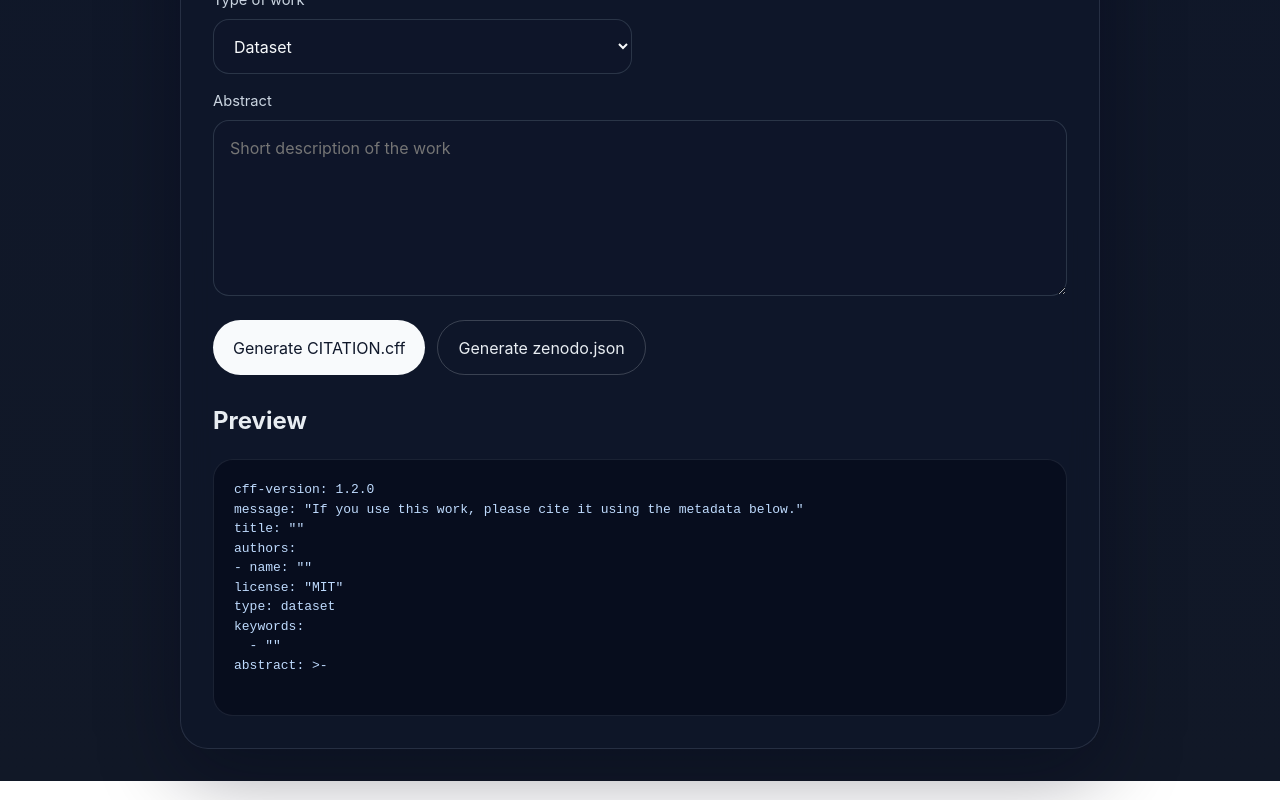
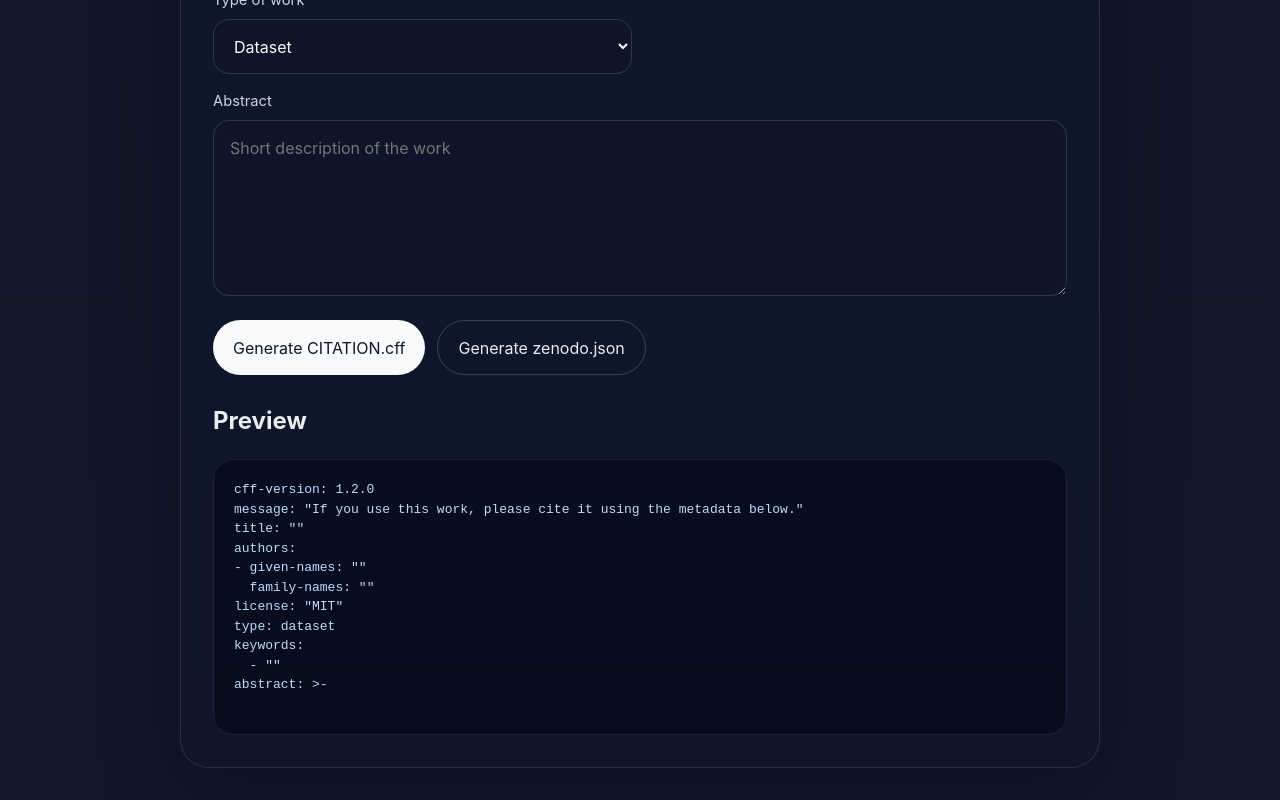
Before and after one commit to Imageomics/OpenCite, a React (Vite) app: page / in a window 1280 px wide. Shown: the part 498-1298 px from the top of the page. Built offline with nearby package versions, Linux system fonts and the light colour scheme.

Commit message:
Fix CITATION.cff author structure and update package.json and _metadata.json configs

```diff
--- a/src/App.jsx
+++ b/src/App.jsx
@@ -23,6 +23,29 @@ function splitList(value) {
     .filter(Boolean);
 }
 
+function parseAuthors(value) {
+  return splitList(value).map((author) => {
+    const parts = author.split(/\s+/).filter(Boolean);
+
+    if (parts.length === 1) {
+      return {
+        givenNames: '',
+        familyNames: parts[0],
+        fullName: parts[0],
+      };
+    }
+
+    const familyNames = parts[parts.length - 1] || '';
+    const givenNames = parts.slice(0, -1).join(' ');
+
+    return {
+      givenNames,
+      familyNames,
+      fullName: `${givenNames} ${familyNames}`.trim(),
+    };
+  });
+}
+
 function quoteYAML(value) {
   return String(value ?? '').replace(/"/g, '\\"');
 }
@@ -35,7 +58,10 @@ function indentBlock(value) {
 }
 
 function toCitationCff(form) {
-  const authors = splitList(form.authors).map((name) => `- name: "${quoteYAML(name)}"`);
+  const authors = parseAuthors(form.authors).map(
+    (author) =>
+      `- given-names: "${quoteYAML(author.givenNames)}"\n  family-names: "${quoteYAML(author.familyNames)}"`,
+  );
   const keywords = splitList(form.keywords).map((keyword) => `  - "${quoteYAML(keyword)}"`);
 
   return [
@@ -43,7 +69,7 @@ function toCitationCff(form) {
     'message: "If you use this work, please cite it using the metadata below."',
     `title: "${quoteYAML(form.title)}"`,
     'authors:',
-    ...(authors.length ? authors : ['- name: ""']),
+    ...(authors.length ? authors : ['- given-names: ""\n  family-names: ""']),
     `license: "${quoteYAML(form.license)}"`,
     `type: ${form.typeOfWork}`,
     'keywords:',
@@ -58,7 +84,7 @@ function toZenodoJson(form) {
   return JSON.stringify(
     {
       title: form.title,
-      creators: splitList(form.authors).map((name) => ({ name })),
+      creators: parseAuthors(form.authors).map((author) => ({ name: author.fullName })),
       license: form.license,
       keywords: splitList(form.keywords),
       upload_type: form.typeOfWork,
```
